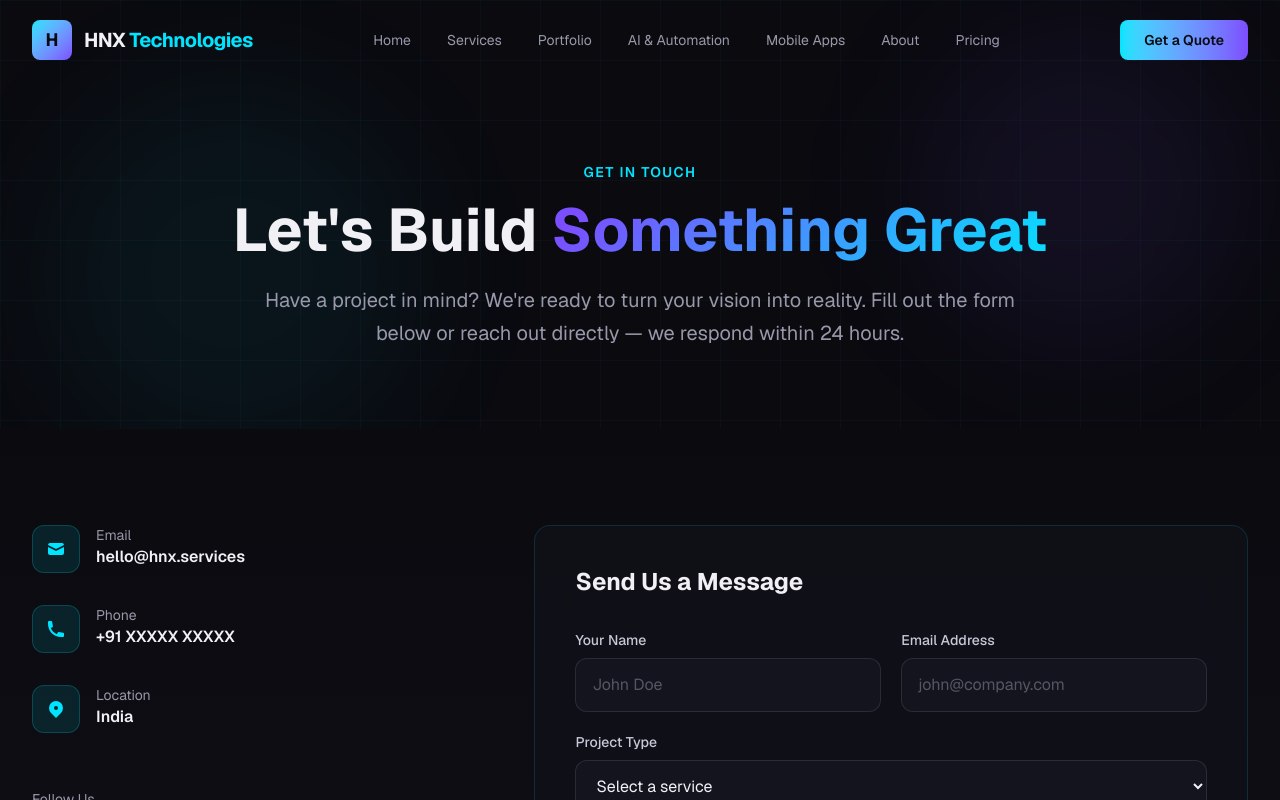
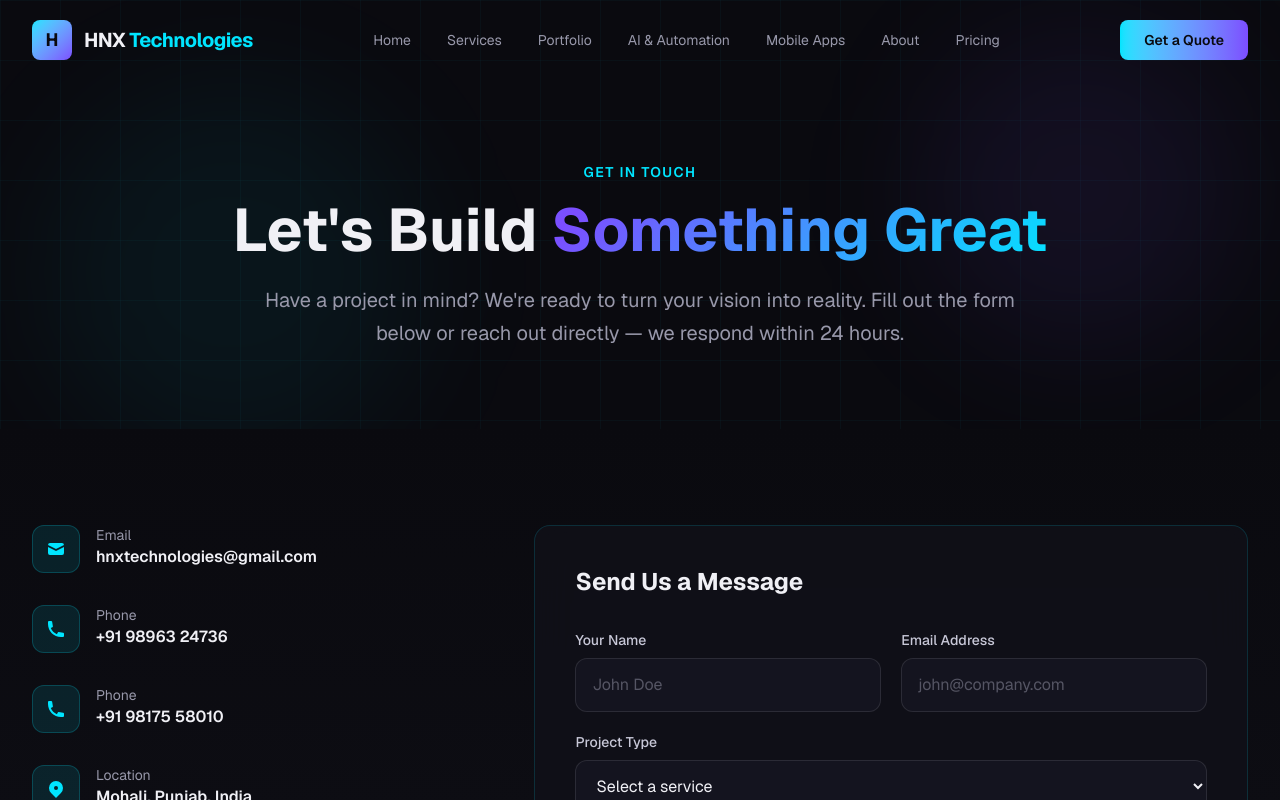
Before and after one commit to hnxsolutions/hnx-solutions, a Next.js app: page /contact in a window 1280 px wide. Shown: the top 800 px of the page. Built offline with nearby package versions, Linux system fonts and the light colour scheme.

Commit message:
Email and contact updated

```diff
--- a/src/app/contact/page.tsx
+++ b/src/app/contact/page.tsx
@@ -8,20 +8,26 @@ const contactInfo = [
   {
     icon: HiMail,
     label: "Email",
-    value: "hello@hnx.services",
-    href: "mailto:hello@hnx.services",
+    value: "hnxtechnologies@gmail.com",
+    href: "mailto:hnxtechnologies@gmail.com",
   },
   {
     icon: HiPhone,
     label: "Phone",
-    value: "+91 XXXXX XXXXX",
-    href: "tel:+91XXXXXXXXXX",
+    value: "+91 98963 24736",
+    href: "tel:+919896324736",
+  },
+  {
+    icon: HiPhone,
+    label: "Phone",
+    value: "+91 98175 58010",
+    href: "tel:+919817558010",
   },
   {
     icon: HiLocationMarker,
     label: "Location",
-    value: "India",
-    href: "#",
+    value: "Mohali, Punjab, India",
+    href: "https://maps.google.com/?q=Mohali,Punjab,India",
   },
 ];
 
--- a/src/components/Contact.tsx
+++ b/src/components/Contact.tsx
@@ -8,20 +8,26 @@ const contactInfo = [
   {
     icon: HiMail,
     label: "Email",
-    value: "hello@hnx.services",
-    href: "mailto:hello@hnx.services",
+    value: "hnxtechnologies@gmail.com",
+    href: "mailto:hnxtechnologies@gmail.com",
   },
   {
     icon: HiPhone,
     label: "Phone",
-    value: "+91 XXXXX XXXXX",
-    href: "tel:+91XXXXXXXXXX",
+    value: "+91 98963 24736",
+    href: "tel:+919896324736",
+  },
+  {
+    icon: HiPhone,
+    label: "Phone",
+    value: "+91 98175 58010",
+    href: "tel:+919817558010",
   },
   {
     icon: HiLocationMarker,
     label: "Location",
-    value: "India",
-    href: "#",
+    value: "Mohali, Punjab, India",
+    href: "https://maps.google.com/?q=Mohali,Punjab,India",
   },
 ];
 
--- a/src/components/Footer.tsx
+++ b/src/components/Footer.tsx
@@ -49,7 +49,7 @@ export default function Footer() {
             <p className="text-sm text-light-300 leading-relaxed max-w-sm mb-6">
               Crafting next-generation web platforms, mobile apps, and
               AI-powered systems that drive real business results. Based in
-              India, serving clients globally.
+              Mohali, Punjab, serving clients globally.
             </p>
             <div className="flex gap-3">
               {socials.map((s) => (
```
